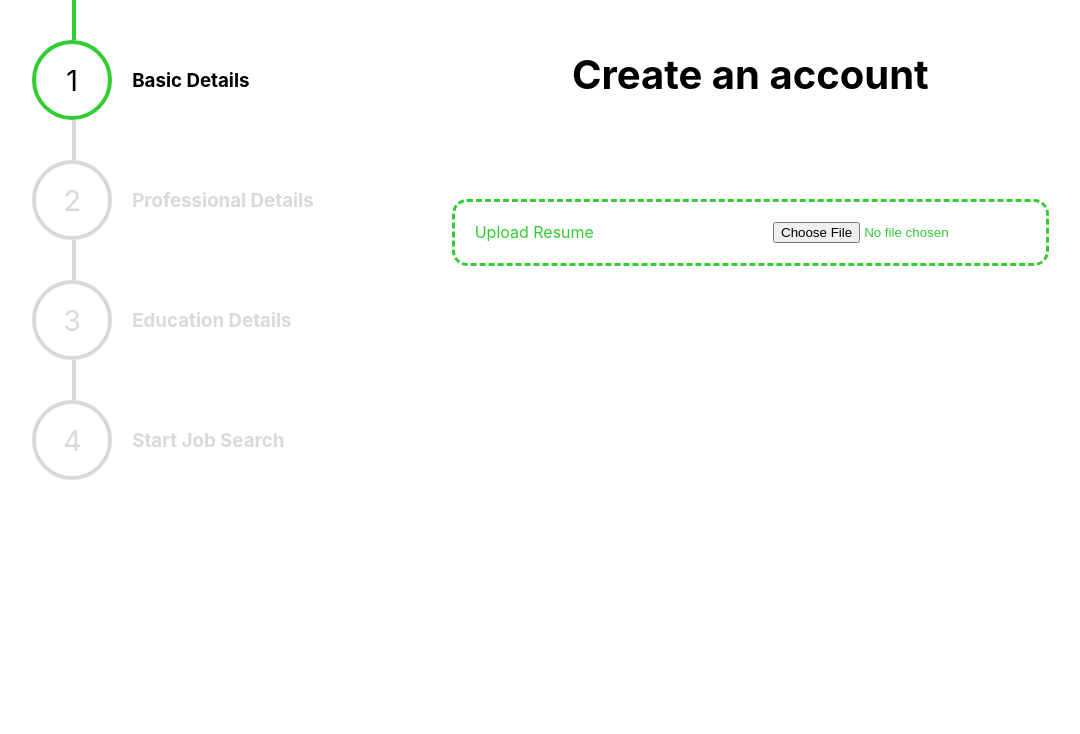
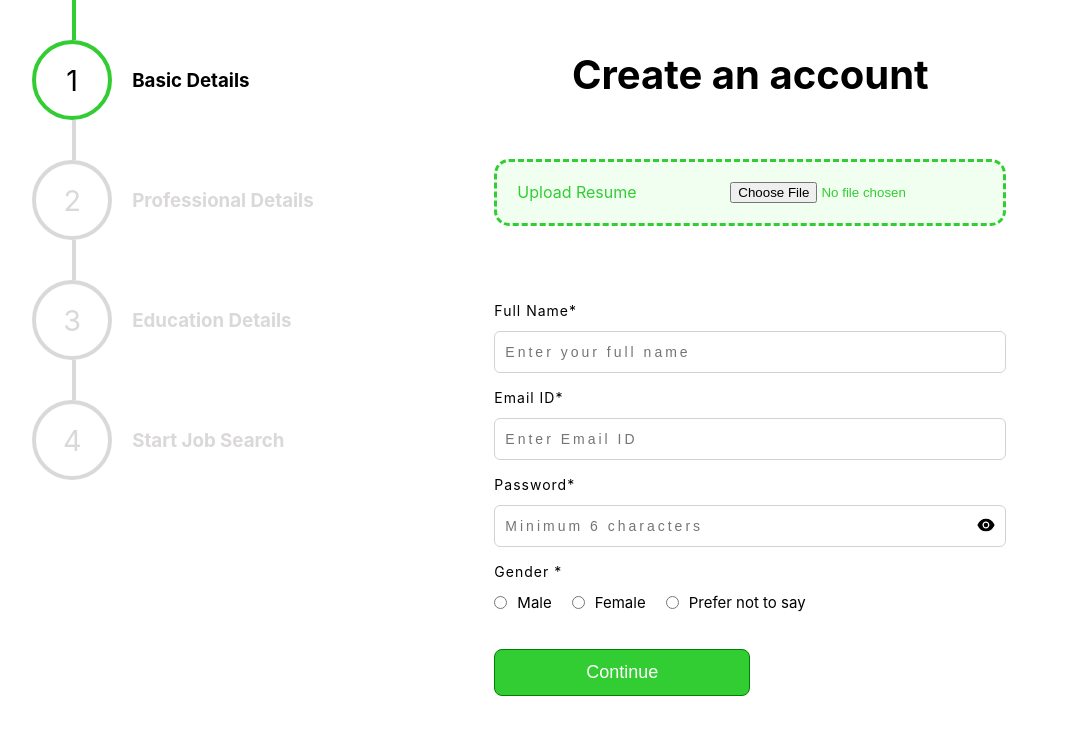
Before and after one commit to ArihantVinayakShukla/Job-Portal, a React (Create React App) app: page / in a window 1280 px wide. Shown: the top 734 px of the page, without its empty margins (103-1183 px from the left). Built offline with nearby package versions, Linux system fonts and the light colour scheme.

Commit message:
Basic Details commit

```diff
--- a/package.json
+++ b/package.json
@@ -8,6 +8,7 @@
     "@testing-library/user-event": "^13.5.0",
     "react": "^18.2.0",
     "react-dom": "^18.2.0",
+    "react-icons": "^4.10.1",
     "react-scripts": "5.0.1",
     "web-vitals": "^2.1.4"
   },
--- a/src/Components/RegistrationPage/RegistrationForms/BasicDetails/BasicDetails.css
+++ b/src/Components/RegistrationPage/RegistrationForms/BasicDetails/BasicDetails.css
@@ -1,21 +1,129 @@
-*{
+* {
   padding: 0;
   margin: 0;
   box-sizing: border-box;
 }
-.basicDiv{
+.basicDiv {
   width: 100%;
   display: flex;
-    justify-content: center;
-    padding-top: 100px;
+  flex-direction: column;
+  align-items: center;
+  gap: 60px;
 }
-.resumeDiv{
+.resumeDiv {
   border: 3px solid limegreen;
   border-style: dashed;
   padding: 20px;
   border-radius: 15px;
   display: flex;
   justify-content: space-between;
-    width: 70%;
-    color: limegreen
+  width: 60%;
+  color: limegreen;
+  background-color: rgb(241, 255, 241);
 }
+
+.form-heading {
+  font-size: 40px;
+}
+.fieldContainer {
+  width: 60%;
+}
+.fieldGroup {
+  width: 100%;
+  display: flex;
+  flex-direction: column;
+  gap: 8px;
+  align-items: flex-start;
+  margin: 16px 0px;
+}
+.formField {
+  width: 100%;
+  color: #a5a3ae;
+}
+.formLabel {
+  letter-spacing: 1px;
+  font-size: 14px;
+}
+.fieldGroup .formField {
+  color: #1d1934;
+  font-size: 14px;
+  width: 100%;
+  font-family: Arial, Helvetica, sans-serif;
+  letter-spacing: 3px;
+  padding: 10px;
+  margin: 4px 0 0;
+  border: 1px solid #d2d1d6;
+  border-radius: 6px;
+  height: 42px;
+}
+.input-group {
+  display: flex;
+  align-items: center;
+  position: relative;
+  width: 100%;
+}
+
+.formField {
+  padding-right: 40px;
+}
+
+.eye-btn {
+  position: absolute;
+  right: 10px;
+  top: 30%;
+  /* transform: translateY(-50%); */
+  background-color: transparent;
+  font-size: 20px;
+  border: none;
+  cursor: pointer;
+}
+
+.choiceGroupContainer {
+  margin-top: 5px;
+}
+
+.fieldGroup .choiceGroupContainer .radioChoice {
+  display: inline-flex;
+  align-items: center;
+  gap: 10px;
+  flex-direction: row;
+  margin-right: 20px;
+  width: auto;
+  height: auto;
+  font-size: 15px;
+}
+.continue-btn{
+    background: none;
+    border: none;
+    text-decoration: none;
+    width: 100%;
+}
+.continue-btn-wrapper {
+    z-index: 0;
+    background-color: red;
+    flex-direction: row;
+    justify-content: flex-start;
+    position: relative;
+    box-shadow: none;
+    background: none;
+    margin-top: 20px;
+  }
+  .continue-btn-wrapper .continueBtn {
+    width: 50%;
+  }
+  .primaryBtn {
+    color: #fff;
+    background: limegreen;
+    border-radius: 8px;
+    font-size: 18px ;
+    border: 1px solid green;
+    cursor: pointer;
+    transition: all .3s ease-in-out;
+  }
+  .commonBtn {
+    padding: 12px 20px;
+    display: flex;
+    justify-content: center;
+    align-items: center;
+    width: 50%;
+  }
--- a/src/Components/RegistrationPage/RegistrationForms/BasicDetails/BasicDetails.jsx
+++ b/src/Components/RegistrationPage/RegistrationForms/BasicDetails/BasicDetails.jsx
@@ -1,15 +1,114 @@
-import React from 'react'
-import './BasicDetails.css'
+import React, { useState } from "react";
+import "./BasicDetails.css";
+import { AiFillEye, AiFillEyeInvisible } from "react-icons/ai"; // Import both icons
 
 const BasicDetails = () => {
+  const [passwordVisible, setPasswordVisible] = useState(false);
+  const togglePasswordVisibility = () => {
+    setPasswordVisible((prev) => !prev);
+  };
+
   return (
-    <article className='basicDiv'>
+    <article className="basicDiv">
+      <h1 className="form-heading">Create an account</h1>
       <div className="resumeDiv">
         <p>Upload Resume</p>
-        <input type="file" id="fileInput"></input>
+        <input type="file" id="fileInput" />
+      </div>
+      <div className="fieldContainer">
+        <div className="fieldGroup">
+          <label htmlFor="fullName" className="formLabel">
+            Full Name
+            <span className="required">*</span>
+          </label>
+          <input
+            id="fullName"
+            type="text"
+            placeholder="Enter your full name"
+            autoComplete="nope"
+            className="formField"
+          />
+        </div>
+        <div className="fieldGroup">
+          <label htmlFor="emailId" className="formLabel">
+            Email ID
+            <span className="required">*</span>
+          </label>
+          <input
+            id="emailId"
+            type="email"
+            placeholder="Enter Email ID"
+            autoComplete="nope"
+            className="formField"
+          />
+        </div>
+        <div className="fieldGroup">
+          <label htmlFor="password" className="formLabel">
+            Password
+            <span className="required">*</span>
+          </label>
+          <div className="input-group">
+            <input
+              id="password"
+              placeholder="Minimum 6 characters"
+              autoComplete="nope"
+              type={passwordVisible ? "text" : "password"}
+              className="formField"
+            />
+            <button className="eye-btn" type="button" onClick={togglePasswordVisibility}>
+              {passwordVisible ? <AiFillEyeInvisible /> : <AiFillEye />}
+            </button>
+          </div>
+        </div>
+        <div className="fieldGroup">
+          <label className="formLabel">
+            Gender <span className="required">*</span>
+          </label>
+          <div className="genderBox">
+            <div className="choiceGroupContainer">
+              <label className="radioChoice">
+                <input
+                  id="option-0"
+                  type="radio"
+                  className="radioBoxField"
+                  name="gender"
+                  value="Male"
+                />
+                Male
+              </label>
+              <label className="radioChoice">
+                <input
+                  id="option-1"
+                  type="radio"
+                  className="radioBoxField"
+                  name="gender"
+                  value="Female"
+                />
+                Female
+              </label>
+              <label className="radioChoice">
+                <input
+                  id="option-2"
+                  type="radio"
+                  className="radioBoxField"
+                  name="gender"
+                  value="Prefer not to say"
+                />
+                Prefer not to say
+              </label>
+            </div>
+          </div>
+        </div>
+            <button type="button" className="continue-btn">
+        <div class="continue-btn-wrapper">
+          <div id="continue-btn" className="primaryBtn commonBtn continueBtn">
+            <span class="cont-text">Continue</span>
+          </div>
+        </div>
+            </button>
       </div>
     </article>
-  )
-}
+  );
+};
 
-export default BasicDetails
+export default BasicDetails;
--- a/src/Components/RegistrationPage/RegistrationForms/RegistrationForms.css
+++ b/src/Components/RegistrationPage/RegistrationForms/RegistrationForms.css
@@ -5,7 +5,3 @@
     width: 70%;
     padding-top: 50px;
 }
-
-.form-heading{
-    font-size: 40px;
-}
--- a/src/Components/RegistrationPage/RegistrationForms/RegistrationForms.jsx
+++ b/src/Components/RegistrationPage/RegistrationForms/RegistrationForms.jsx
@@ -5,7 +5,6 @@ import BasicDetails from './BasicDetails/BasicDetails.jsx'
 const RegistrationForms = () => {
   return (
     <article className='form-article'>
-    <h1 className='form-heading'>Create an account</h1>
     <BasicDetails/>
     </article>
   )
--- a/src/Components/RegistrationPage/SideNumberBar/SideNumberBar.css
+++ b/src/Components/RegistrationPage/SideNumberBar/SideNumberBar.css
@@ -1,17 +1,11 @@
-*{
-    padding: 0;
-    margin: 0;
-    box-sizing: border-box;
-}
 .sideNumberBarArticle{
     width:35%;
     display: flex;
-    justify-content: end;
+    justify-content: flex-end;
 }
 .container{
     display: flex;
     flex-direction: column;
-    /* align-items: center; */
     margin-right: 10px;
 }
 .numberCircle{
```
Also changed, not shown: src/Components/RegistrationPage/RegistrationForms/ProfessionalDetails/ProfessionalDetails.jsx (added, +9 -0 lines), src/Components/RegistrationPage/RegistrationForms/ProfessionalDetails/ProfessionalDetails.css (added), 1 other file (tests, documents, lock files or other folders). Lines whose indentation alone changed are shown as unchanged.
